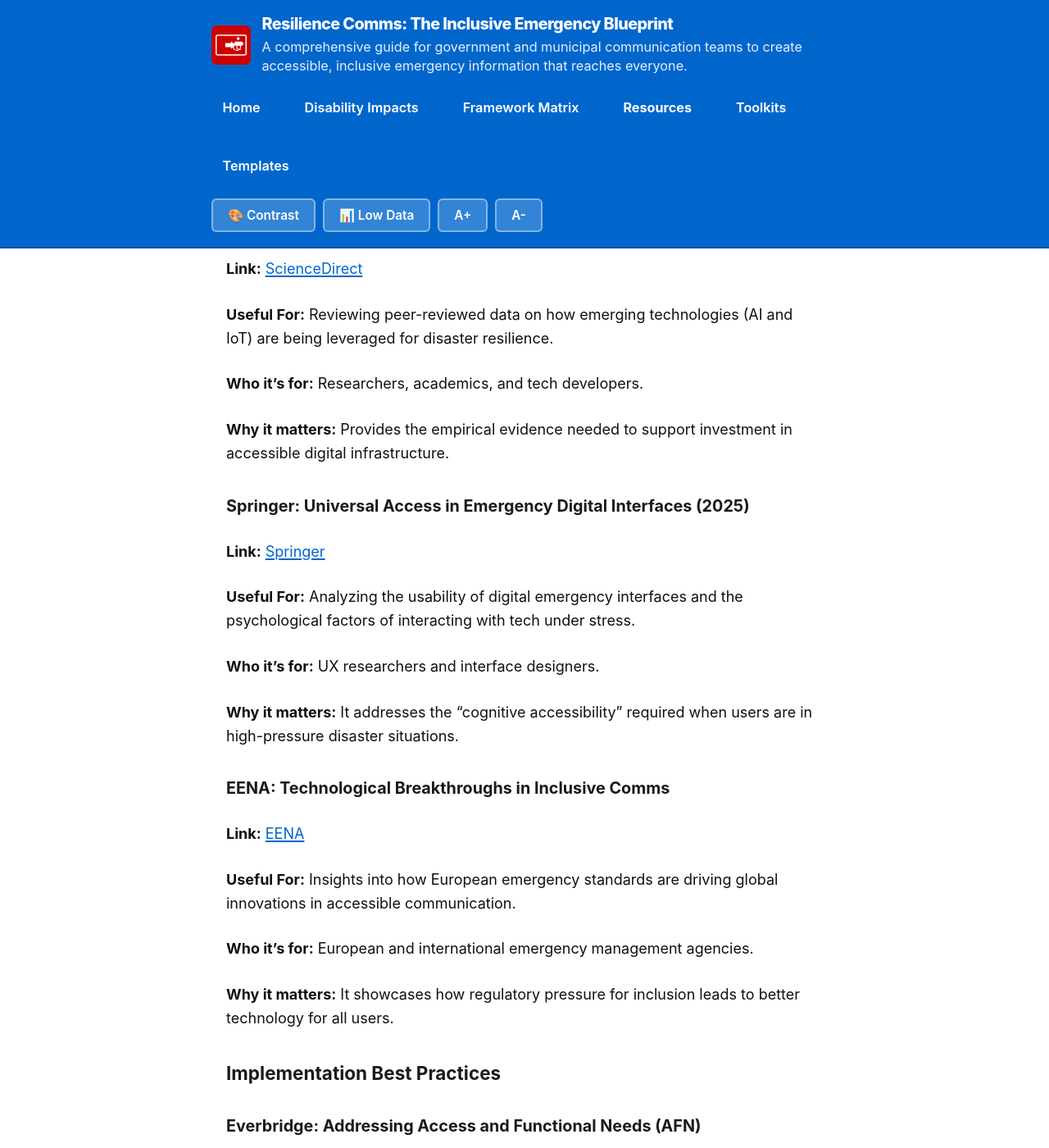
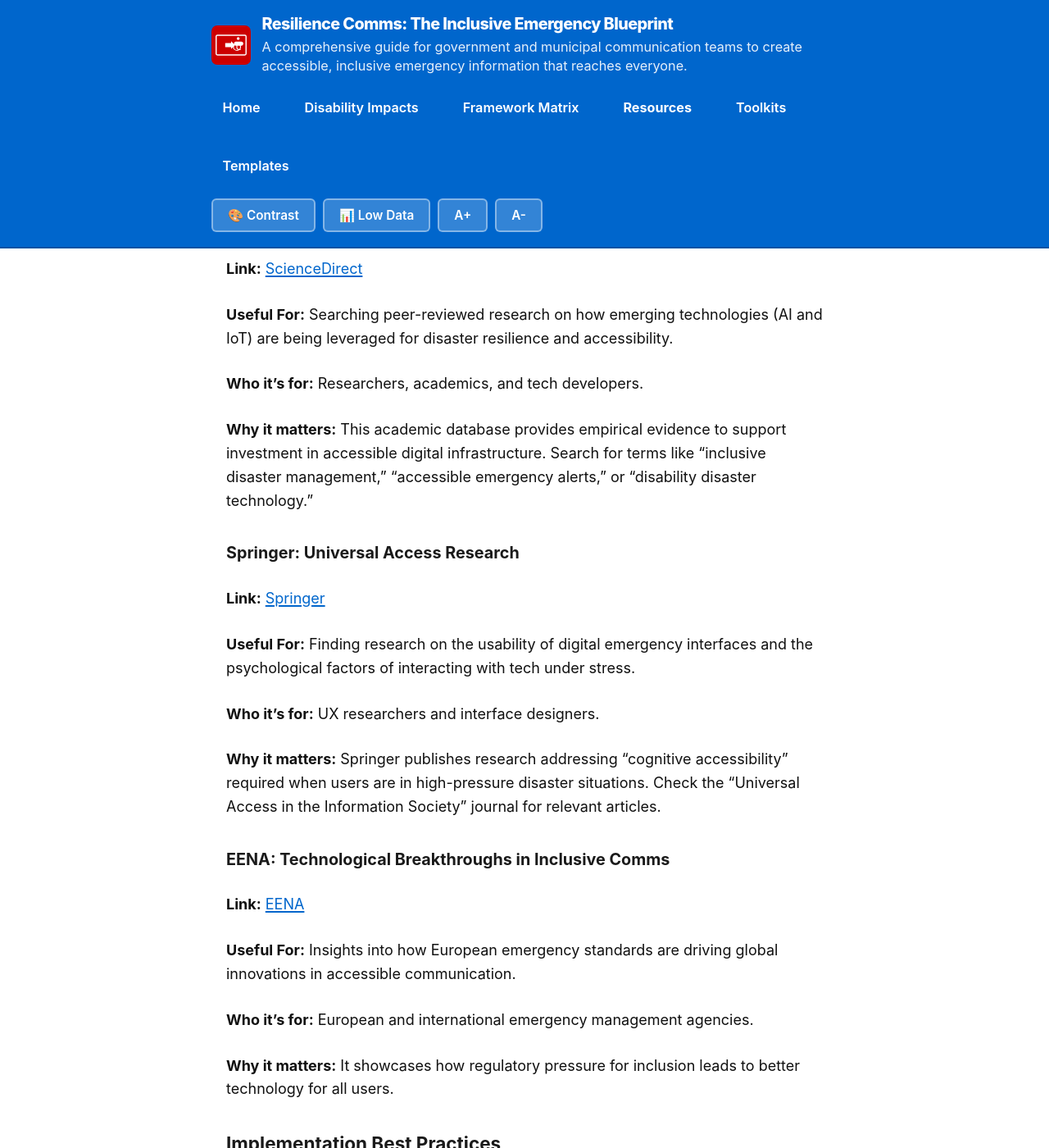
Before and after one commit to mgifford/inclusive-emergency-readiness, a Jekyll site: the page built from framework/resources.md, in a window 1280 px wide and 1400 px high, scrolled down 10396 px. Shown: the whole window at 82% size. Built offline with Jekyll 4.4.1, drawn with Linux system fonts in a browser that asks for light colours; some of the changed text lies outside the part shown.

Commit message:
Clarify academic database resources with search guidance
Co-authored-by: mgifford <116832+mgifford@users.noreply.github.com>

```diff
--- a/framework/resources.md
+++ b/framework/resources.md
@@ -255,7 +255,7 @@ The goal is to ensure that digital assets are designed with their physical "afte
 
 **Why it matters:** It provides the legal and technical baseline for accessibility in the U.S. federal government, which sets a standard for state and local agencies.
 
-#### ASIS Online: Inclusive Security Policies and Response Plans (2025)
+#### ASIS Online: Inclusive Security Resources
 
 **Link:** [ASIS Online](https://www.asisonline.org/){:target="_blank" rel="noopener noreferrer"}
 
@@ -263,7 +263,7 @@ The goal is to ensure that digital assets are designed with their physical "afte
 
 **Who it's for:** Security professionals and facilities managers.
 
-**Why it matters:** Highlights the 2025 shift toward treating accessibility not as an "add-on" but as a core component of safety and security planning.
+**Why it matters:** ASIS provides ongoing resources and standards for treating accessibility as a core component of safety and security planning, not an "add-on."
 
 ### Multi-Platform & Tactical Communication
 
@@ -299,25 +299,25 @@ The goal is to ensure that digital assets are designed with their physical "afte
 
 ### Academic & Technological Research
 
-#### ScienceDirect: Advances in Inclusive Disaster Technology (2025)
+#### ScienceDirect: Inclusive Disaster Technology Research
 
 **Link:** [ScienceDirect](https://www.sciencedirect.com/){:target="_blank" rel="noopener noreferrer"}
 
-**Useful For:** Reviewing peer-reviewed data on how emerging technologies (AI and IoT) are being leveraged for disaster resilience.
+**Useful For:** Searching peer-reviewed research on how emerging technologies (AI and IoT) are being leveraged for disaster resilience and accessibility.
 
 **Who it's for:** Researchers, academics, and tech developers.
 
-**Why it matters:** Provides the empirical evidence needed to support investment in accessible digital infrastructure.
+**Why it matters:** This academic database provides empirical evidence to support investment in accessible digital infrastructure. Search for terms like "inclusive disaster management," "accessible emergency alerts," or "disability disaster technology."
 
-#### Springer: Universal Access in Emergency Digital Interfaces (2025)
+#### Springer: Universal Access Research
 
 **Link:** [Springer](https://www.springer.com/){:target="_blank" rel="noopener noreferrer"}
 
-**Useful For:** Analyzing the usability of digital emergency interfaces and the psychological factors of interacting with tech under stress.
+**Useful For:** Finding research on the usability of digital emergency interfaces and the psychological factors of interacting with tech under stress.
 
 **Who it's for:** UX researchers and interface designers.
 
-**Why it matters:** It addresses the "cognitive accessibility" required when users are in high-pressure disaster situations.
+**Why it matters:** Springer publishes research addressing "cognitive accessibility" required when users are in high-pressure disaster situations. Check the "Universal Access in the Information Society" journal for relevant articles.
 
 #### EENA: Technological Breakthroughs in Inclusive Comms
 
```
